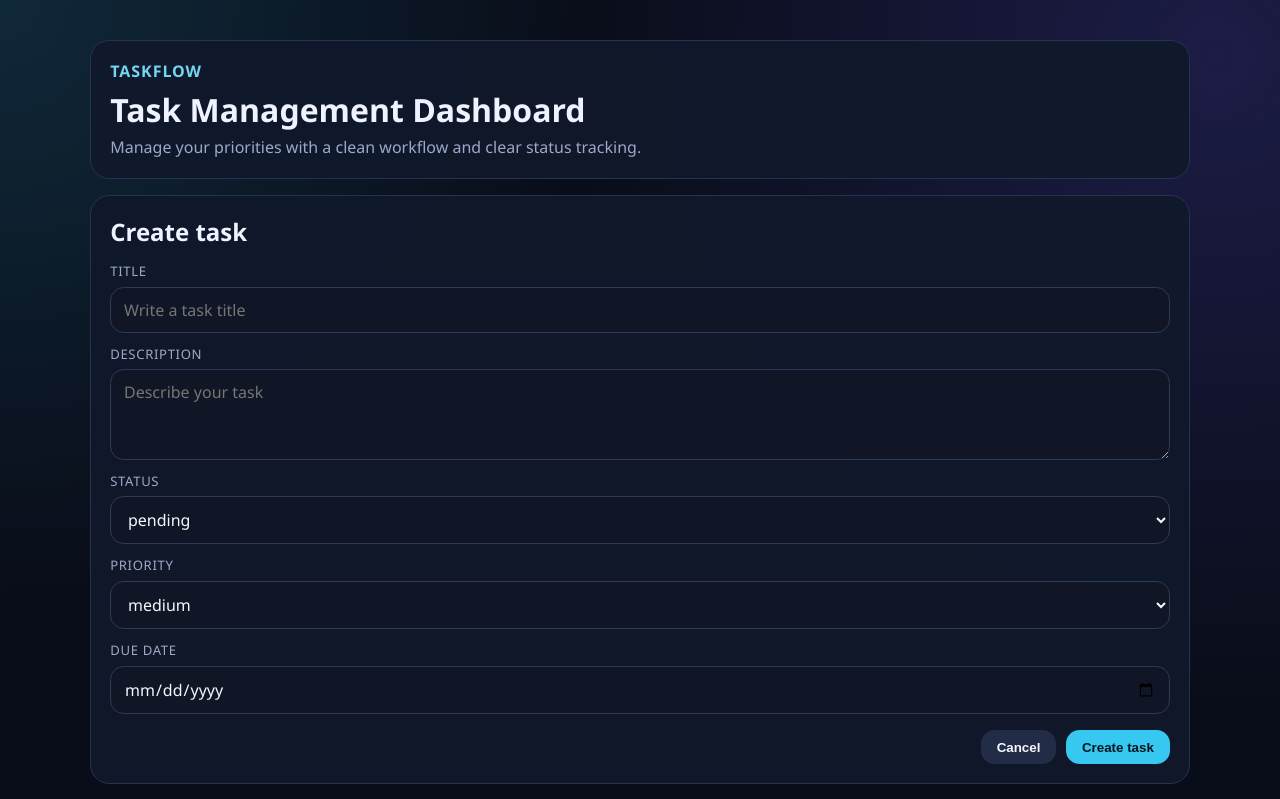
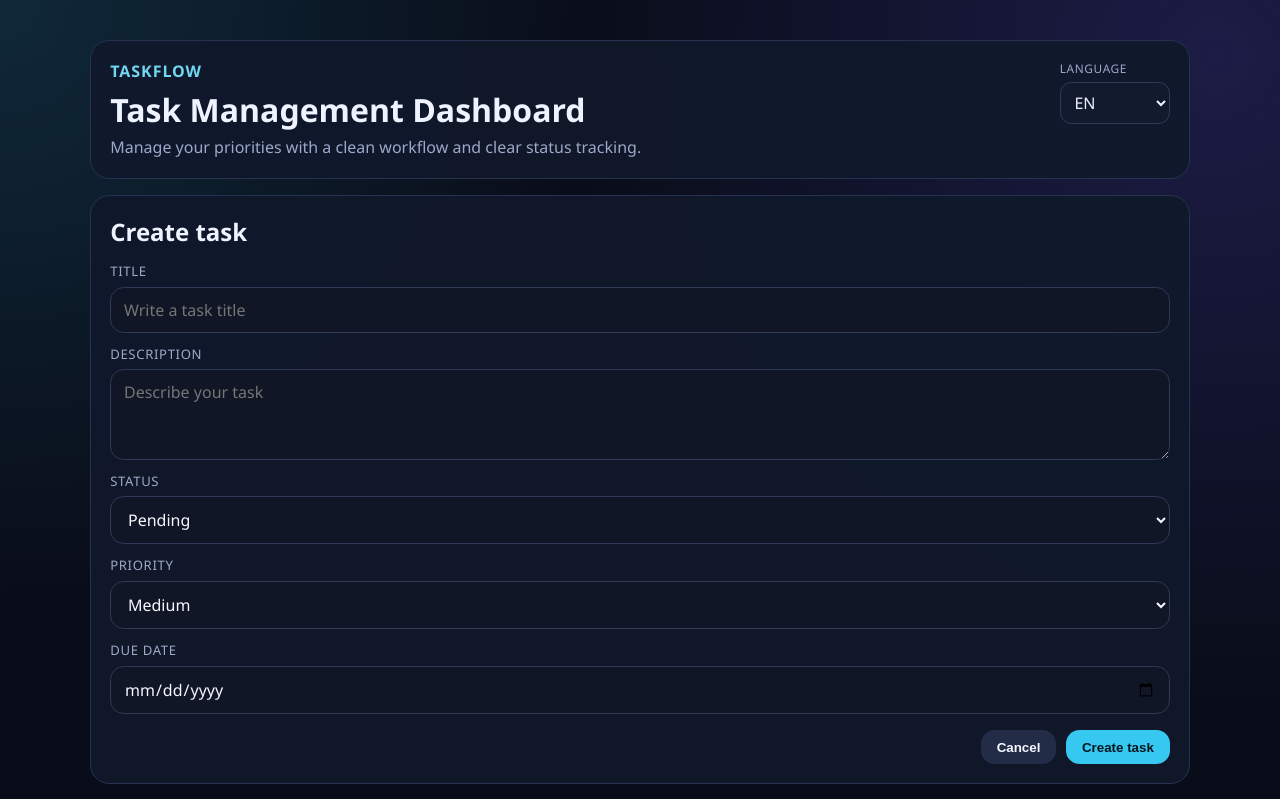
Before and after one commit to FelTor2002/taskflow, an Angular app: page / in a window 1280 px wide. Shown: the top 799 px of the page. Built offline with nearby package versions, Linux system fonts and the light colour scheme.

Commit message:
feat: localize UI labels status and priority across components

```diff
--- a/src/app/app.css
+++ b/src/app/app.css
@@ -31,6 +31,13 @@
   padding: 1.2rem;
 }
 
+.page-header {
+  display: flex;
+  justify-content: space-between;
+  gap: 1rem;
+  align-items: flex-start;
+}
+
 .eyebrow {
   margin: 0;
   text-transform: uppercase;
@@ -47,6 +54,28 @@ h1 {
 .subtitle {
   margin: 0;
   color: var(--muted);
+}
+
+.language-selector {
+  display: grid;
+  gap: 0.35rem;
+  min-width: 110px;
+}
+
+.language-selector span {
+  color: var(--muted);
+  font-size: 0.74rem;
+  text-transform: uppercase;
+  letter-spacing: 0.05em;
+}
+
+.language-selector select {
+  background: #121a2e;
+  color: var(--text);
+  border: 1px solid #2f3a59;
+  border-radius: 0.7rem;
+  padding: 0.5rem 0.6rem;
+  font: inherit;
 }
 
 h2 {
@@ -77,3 +106,9 @@ h2 {
 .empty-state span {
   color: var(--muted);
 }
+
+@media (max-width: 600px) {
+  .page-header {
+    flex-direction: column;
+  }
+}
--- a/src/app/app.html
+++ b/src/app/app.html
@@ -2,29 +2,36 @@
   <header class="page-header">
     <div>
       <p class="eyebrow">TaskFlow</p>
-      <h1>Task Management Dashboard</h1>
-      <p class="subtitle">Manage your priorities with a clean workflow and clear status tracking.</p>
+      <h1>{{ i18n.t('appTitle') }}</h1>
+      <p class="subtitle">{{ i18n.t('appSubtitle') }}</p>
     </div>
+    <label class="language-selector">
+      <span>{{ i18n.t('language') }}</span>
+      <select [value]="i18n.language()" (change)="setLanguage($any($event.target).value)">
+        <option value="es">ES</option>
+        <option value="en">EN</option>
+      </select>
+    </label>
   </header>
 
   <section class="panel">
-    <h2>{{ selectedTask() ? 'Edit task' : 'Create task' }}</h2>
+    <h2>{{ selectedTask() ? i18n.t('editTask') : i18n.t('createTask') }}</h2>
     <app-task-form [task]="selectedTask()" (save)="saveTask($event)" (cancel)="cancelEdit()" />
   </section>
 
   <section class="panel">
-    <h2>Tasks</h2>
+    <h2>{{ i18n.t('tasks') }}</h2>
     <app-task-filters [state]="filters()" (stateChange)="updateFilters($event)" />
 
     @if (tasks().length === 0) {
       <div class="empty-state">
-        <p>No tasks yet.</p>
-        <span>Create your first task to start planning your workflow.</span>
+        <p>{{ i18n.t('noTasksTitle') }}</p>
+        <span>{{ i18n.t('noTasksDesc') }}</span>
       </div>
     } @else if (visibleTasks().length === 0) {
       <div class="empty-state">
-        <p>No matching tasks.</p>
-        <span>Adjust your search or filters to see more results.</span>
+        <p>{{ i18n.t('noResultsTitle') }}</p>
+        <span>{{ i18n.t('noResultsDesc') }}</span>
       </div>
     } @else {
       <div class="task-grid">
--- a/src/app/app.ts
+++ b/src/app/app.ts
@@ -3,7 +3,9 @@ import { Component, computed, inject, signal } from '@angular/core';
 import { TaskCardComponent } from './components/task-card/task-card.component';
 import { TaskFiltersComponent, TaskFilterState } from './components/task-filters/task-filters.component';
 import { TaskFormComponent } from './components/task-form/task-form.component';
+import { Language } from './i18n/translations';
 import { Task } from './models/interfaces/task.model';
+import { I18nService } from './services/i18n.service';
 import { TaskPayload, TaskService } from './services/task.service';
 
 @Component({
@@ -14,6 +16,7 @@ import { TaskPayload, TaskService } from './services/task.service';
 })
 export class App {
   private readonly taskService = inject(TaskService);
+  readonly i18n = inject(I18nService);
 
   readonly selectedTaskId = signal<string | null>(null);
   readonly filters = signal<TaskFilterState>({
@@ -78,7 +81,7 @@ export class App {
   }
 
   deleteTask(task: Task): void {
-    const shouldDelete = confirm(`Delete "${task.title}"?`);
+    const shouldDelete = confirm(`${this.i18n.t('confirmDelete')} "${task.title}"`);
     if (!shouldDelete) {
       return;
     }
@@ -96,4 +99,8 @@ export class App {
   updateFilters(state: TaskFilterState): void {
     this.filters.set(state);
   }
+
+  setLanguage(language: Language): void {
+    this.i18n.setLanguage(language);
+  }
 }
--- a/src/app/components/task-card/task-card.component.ts
+++ b/src/app/components/task-card/task-card.component.ts
@@ -1,7 +1,8 @@
 import { DatePipe } from '@angular/common';
-import { Component, input, output } from '@angular/core';
+import { Component, inject, input, output } from '@angular/core';
 
 import { Task } from '../../models/interfaces/task.model';
+import { I18nService } from '../../services/i18n.service';
 
 @Component({
   selector: 'app-task-card',
@@ -10,8 +11,29 @@ import { Task } from '../../models/interfaces/task.model';
   styleUrl: './task-card.component.css',
 })
 export class TaskCardComponent {
+  readonly i18n = inject(I18nService);
   readonly task = input.required<Task>();
   readonly edit = output<string>();
   readonly remove = output<string>();
   readonly toggleCompleted = output<string>();
+
+  statusLabel(status: Task['status']): string {
+    if (status === 'pending') {
+      return this.i18n.t('statusPending');
+    }
+    if (status === 'in-progress') {
+      return this.i18n.t('statusInProgress');
+    }
+    return this.i18n.t('statusCompleted');
+  }
+
+  priorityLabel(priority: Task['priority']): string {
+    if (priority === 'low') {
+      return this.i18n.t('priorityLow');
+    }
+    if (priority === 'medium') {
+      return this.i18n.t('priorityMedium');
+    }
+    return this.i18n.t('priorityHigh');
+  }
 }
--- a/src/app/components/task-filters/task-filters.component.html
+++ b/src/app/components/task-filters/task-filters.component.html
@@ -1,43 +1,43 @@
 <section class="task-filters">
   <label class="search">
-    <span>Search</span>
+    <span>{{ i18n.t('search') }}</span>
     <input
       type="search"
       [ngModel]="state().search"
       (ngModelChange)="onSearchChange($event)"
-      placeholder="Search by title or description"
+      [placeholder]="i18n.t('searchPlaceholder')"
     />
   </label>
 
   <label>
-    <span>Status</span>
+    <span>{{ i18n.t('status') }}</span>
     <select [ngModel]="state().status" (ngModelChange)="onStatusChange($event)">
-      <option value="all">All</option>
-      <option value="pending">Pending</option>
-      <option value="in-progress">In Progress</option>
-      <option value="completed">Completed</option>
+      <option value="all">{{ i18n.t('all') }}</option>
+      <option value="pending">{{ statusLabel('pending') }}</option>
+      <option value="in-progress">{{ statusLabel('in-progress') }}</option>
+      <option value="completed">{{ statusLabel('completed') }}</option>
     </select>
   </label>
 
   <label>
-    <span>Priority</span>
+    <span>{{ i18n.t('priority') }}</span>
     <select [ngModel]="state().priority" (ngModelChange)="onPriorityChange($event)">
-      <option value="all">All</option>
-      <option value="low">Low</option>
-      <option value="medium">Medium</option>
-      <option value="high">High</option>
+      <option value="all">{{ i18n.t('all') }}</option>
+      <option value="low">{{ priorityLabel('low') }}</option>
+      <option value="medium">{{ priorityLabel('medium') }}</option>
+      <option value="high">{{ priorityLabel('high') }}</option>
     </select>
   </label>
 
   <label>
-    <span>Sort by</span>
+    <span>{{ i18n.t('sortBy') }}</span>
     <select [ngModel]="state().sort" (ngModelChange)="onSortChange($event)">
-      <option value="createdAt-desc">Newest created</option>
-      <option value="createdAt-asc">Oldest created</option>
-      <option value="dueDate-asc">Sooner due date</option>
-      <option value="dueDate-desc">Later due date</option>
+      <option value="createdAt-desc">{{ i18n.t('sortCreatedDesc') }}</option>
+      <option value="createdAt-asc">{{ i18n.t('sortCreatedAsc') }}</option>
+      <option value="dueDate-asc">{{ i18n.t('sortDueAsc') }}</option>
+      <option value="dueDate-desc">{{ i18n.t('sortDueDesc') }}</option>
     </select>
   </label>
 
-  <button type="button" (click)="resetFilters()">Clear filters</button>
+  <button type="button" (click)="resetFilters()">{{ i18n.t('clearFilters') }}</button>
 </section>
--- a/src/app/components/task-filters/task-filters.component.ts
+++ b/src/app/components/task-filters/task-filters.component.ts
@@ -1,7 +1,8 @@
-import { Component, input, output } from '@angular/core';
+import { Component, inject, input, output } from '@angular/core';
 import { FormsModule } from '@angular/forms';
 
-import { TaskPriority, TaskStatus } from '../../models/interfaces/task.model';
+import { Task, TaskPriority, TaskStatus } from '../../models/interfaces/task.model';
+import { I18nService } from '../../services/i18n.service';
 
 export type TaskSort = 'createdAt-desc' | 'createdAt-asc' | 'dueDate-asc' | 'dueDate-desc';
 
@@ -19,6 +20,7 @@ export interface TaskFilterState {
   styleUrl: './task-filters.component.css',
 })
 export class TaskFiltersComponent {
+  readonly i18n = inject(I18nService);
   readonly state = input.required<TaskFilterState>();
   readonly stateChange = output<TaskFilterState>();
 
@@ -58,4 +60,24 @@ export class TaskFiltersComponent {
       sort: 'createdAt-desc',
     });
   }
+
+  statusLabel(status: Task['status']): string {
+    if (status === 'pending') {
+      return this.i18n.t('statusPending');
+    }
+    if (status === 'in-progress') {
+      return this.i18n.t('statusInProgress');
+    }
+    return this.i18n.t('statusCompleted');
+  }
+
+  priorityLabel(priority: Task['priority']): string {
+    if (priority === 'low') {
+      return this.i18n.t('priorityLow');
+    }
+    if (priority === 'medium') {
+      return this.i18n.t('priorityMedium');
+    }
+    return this.i18n.t('priorityHigh');
+  }
 }
--- a/src/app/components/task-form/task-form.component.html
+++ b/src/app/components/task-form/task-form.component.html
@@ -1,45 +1,47 @@
 <form class="task-form" [formGroup]="form" (ngSubmit)="submit()">
   <div class="form-grid">
     <label>
-      <span>Title</span>
-      <input formControlName="title" type="text" placeholder="Write a task title" />
+      <span>{{ i18n.t('title') }}</span>
+      <input formControlName="title" type="text" [placeholder]="i18n.t('titlePlaceholder')" />
     </label>
 
     <label>
-      <span>Description</span>
+      <span>{{ i18n.t('description') }}</span>
       <textarea
         formControlName="description"
         rows="3"
-        placeholder="Describe your task"
+        [placeholder]="i18n.t('descriptionPlaceholder')"
       ></textarea>
     </label>
 
     <label>
-      <span>Status</span>
+      <span>{{ i18n.t('status') }}</span>
       <select formControlName="status">
         @for (status of statuses; track status) {
-          <option [value]="status">{{ status }}</option>
+          <option [value]="status">{{ statusLabel(status) }}</option>
         }
       </select>
     </label>
 
     <label>
-      <span>Priority</span>
+      <span>{{ i18n.t('priority') }}</span>
       <select formControlName="priority">
         @for (priority of priorities; track priority) {
-          <option [value]="priority">{{ priority }}</option>
+          <option [value]="priority">{{ priorityLabel(priority) }}</option>
         }
       </select>
     </label>
 
     <label>
-      <span>Due date</span>
+      <span>{{ i18n.t('dueDate') }}</span>
       <input formControlName="dueDate" type="date" />
     </label>
   </div>
 
   <div class="actions">
-    <button class="ghost" type="button" (click)="cancel.emit()">Cancel</button>
-    <button class="primary" type="submit">{{ task() ? 'Update task' : 'Create task' }}</button>
+    <button class="ghost" type="button" (click)="cancel.emit()">{{ i18n.t('cancel') }}</button>
+    <button class="primary" type="submit">
+      {{ task() ? i18n.t('updateTask') : i18n.t('createAction') }}
+    </button>
   </div>
 </form>
--- a/src/app/components/task-form/task-form.component.ts
+++ b/src/app/components/task-form/task-form.component.ts
@@ -3,6 +3,7 @@ import { Component, effect, inject, input, output } from '@angular/core';
 import { FormBuilder, ReactiveFormsModule, Validators } from '@angular/forms';
 
 import { TASK_PRIORITIES, TASK_STATUSES, Task } from '../../models/interfaces/task.model';
+import { I18nService } from '../../services/i18n.service';
 import { TaskPayload } from '../../services/task.service';
 
 @Component({
@@ -13,6 +14,7 @@ import { TaskPayload } from '../../services/task.service';
 })
 export class TaskFormComponent {
   private readonly fb = inject(FormBuilder);
+  readonly i18n = inject(I18nService);
 
   readonly task = input<Task | null>(null);
   readonly cancel = output<void>();
@@ -62,4 +64,24 @@ export class TaskFormComponent {
 
     this.save.emit(this.form.getRawValue());
   }
+
+  statusLabel(status: Task['status']): string {
+    if (status === 'pending') {
+      return this.i18n.t('statusPending');
+    }
+    if (status === 'in-progress') {
+      return this.i18n.t('statusInProgress');
+    }
+    return this.i18n.t('statusCompleted');
+  }
+
+  priorityLabel(priority: Task['priority']): string {
+    if (priority === 'low') {
+      return this.i18n.t('priorityLow');
+    }
+    if (priority === 'medium') {
+      return this.i18n.t('priorityMedium');
+    }
+    return this.i18n.t('priorityHigh');
+  }
 }
```
Also changed, not shown: src/app/components/task-card/task-card.component.html (+9 -7 lines), 1 other file (tests, documents, lock files or other folders).
